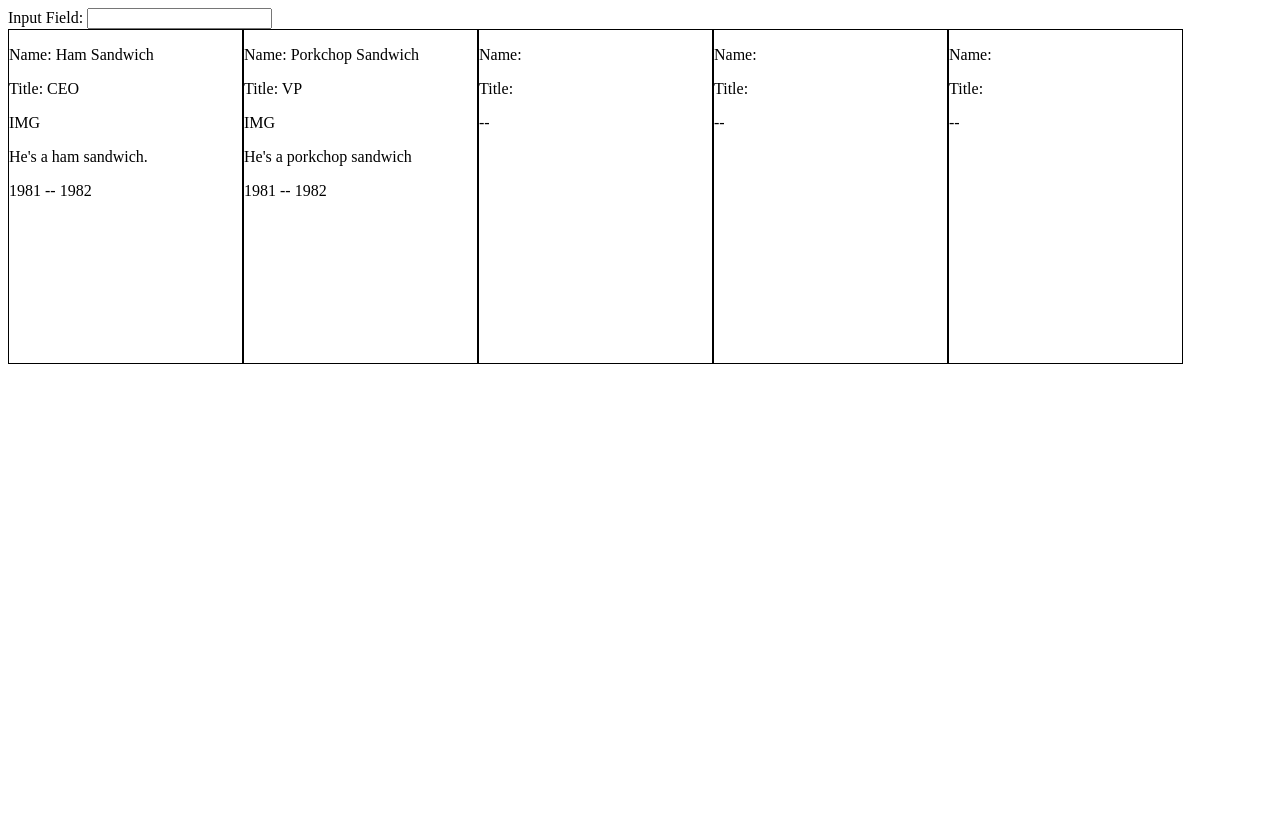
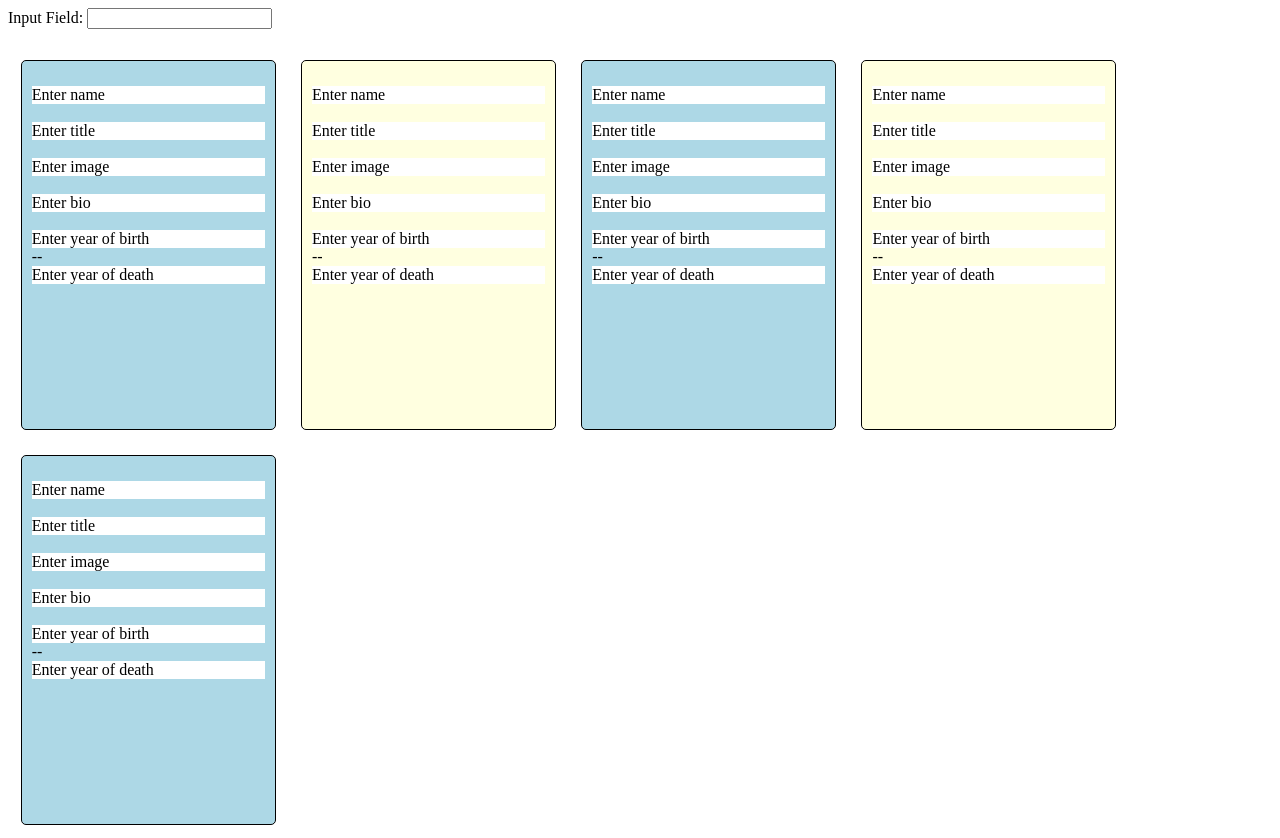
Before and after one commit to hiattcollins/Ex-2SPA-EvntListn-3-WYSIWYG, a plain HTML site: page index.html in a window 1280 px wide. Before the commit the page ends 800 px from the top, so only its background shows below. Drawn offline with Linux system fonts and the light colour scheme.

Commit message:
functions working and requirements met - code needs cleanup

```diff
--- a/index.html
+++ b/index.html
@@ -6,13 +6,9 @@
 	</head>
 	<body>
 		<label for="inputField">Input Field:</label>
-		<input type="text" name="inputField" id="inputField">
+		<input type="text" name="inputField" id="inputField"><br><br>
 
-		<div id="outputEl">
-
-
-		</div>
-		<span></span>
+		<section id="outputEl"></section>
 
 		<script type="text/javascript" src="wysiwyg.js"></script>
 	</body>
--- a/wysiwyg.css
+++ b/wysiwyg.css
@@ -1,6 +1,30 @@
-.person__container {
+.yellowBackground {
+	background-color: lightyellow;
 	width: 233px;
 	height: 333px;
 	border: 1px black solid;
+	border-radius: 5px;
+	margin: 1%;
+	padding: 25px 10px 10px 10px;
 	float: left;
 }
+
+.blueBackground {
+	background-color: lightblue;
+	width: 233px;
+	height: 333px;
+	border: 1px black solid;
+	border-radius: 5px;
+	margin: 1%;
+	padding: 25px 10px 10px 10px;
+	float: left;
+}
+
+.selectedField {
+	border: 2px dotted red;
+}
+
+person div {
+	width: 100%;
+	background-color: white;
+}
--- a/wysiwyg.js
+++ b/wysiwyg.js
@@ -3,57 +3,57 @@ console.log("wysiwyg.js");
 
 let coolCats = [
 {
-	title: "CEO",
-	name: "Ham Sandwich",
-	bio: "He's a ham sandwich.",
-	image: "IMG",
+	title: "Enter title",
+	name: "Enter name",
+	bio: "Enter bio",
+	image: "Enter image",
 	lifespan: {
-		birth: "1981",
-		death: "1982"
+		birth: "Enter year of birth",
+		death: "Enter year of death"
 	}
 },
 
 {
-	title: "VP",
-	name: "Porkchop Sandwich",
-	bio: "He's a porkchop sandwich",
-	image: "IMG",
+	title: "Enter title",
+	name: "Enter name",
+	bio: "Enter bio",
+	image: "Enter image",
 	lifespan: {
-		birth: "1981",
-		death: "1982"
+		birth: "Enter year of birth",
+		death: "Enter year of death"
 	}
 },
 
 {
-	title: "",
-	name: "",
-	bio: "",
-	image: "",
+	title: "Enter title",
+	name: "Enter name",
+	bio: "Enter bio",
+	image: "Enter image",
 	lifespan: {
-		birth: "",
-		death: ""
+		birth: "Enter year of birth",
+		death: "Enter year of death"
 	}
 },
 
 {
-	title: "",
-	name: "",
-	bio: "",
-	image: "",
+	title: "Enter title",
+	name: "Enter name",
+	bio: "Enter bio",
+	image: "Enter image",
 	lifespan: {
-		birth: "",
-		death: ""
+		birth: "Enter year of birth",
+		death: "Enter year of death"
 	}
 },
 
 {
-	title: "",
-	name: "",
-	bio: "",
-	image: "",
+	title: "Enter title",
+	name: "Enter name",
+	bio: "Enter bio",
+	image: "Enter image",
 	lifespan: {
-		birth: "",
-		death: ""
+		birth: "Enter year of birth",
+		death: "Enter year of death"
 	}
 }
 
@@ -61,30 +61,50 @@ let coolCats = [
 
 console.log("coolCats", coolCats);
 
+
+
 // example code
 var counter = 0;
+var backgroundColor;
 var outputEl = document.getElementById("outputEl");
+var toModify;
+
 for (; counter < 5; counter++) {
   // Give each person element a unique identifier
-  outputEl.innerHTML += `<div class="person__container" id="person--${counter}">
-							<person>
+
+  if (((counter + 1) % 2) === 0) {
+  	backgroundColor = "yellowBackground";
+  	console.log("backgroundColor", backgroundColor);
+  } else {
+  	backgroundColor = "blueBackground";
+  	console.log("backgroundColor", backgroundColor);
+  }
+
+
+  outputEl.innerHTML += `<person class=${backgroundColor} id="${counter}">
 							  <header>
-							  	<p class="person__name">Name: ${coolCats[counter].name}</p>
-							  	<p class="person__title">Title: ${coolCats[counter].title}</p></header>
+							  	<div class="name">${coolCats[counter].name}</div>
+							  	<br>
+							  	<div class="title">${coolCats[counter].title}</div>
+							  	<br>
+							  </header>
 							  <section>
-							  	<p class="person__image">${coolCats[counter].image}</p>
-							  	<p class="person__bio">${coolCats[counter].bio}</p>
+							  	<div class="image">${coolCats[counter].image}
+							  	</div>
+							  	<br>
+							  	<div class="bio">${coolCats[counter].bio}</span>
+							  	</div>
+							  	<br>
 							  </section>
 							  <footer>
-							  	<span class="birth__year">${coolCats[counter].lifespan.birth} -- </span>
-							  	<span class="death__year">${coolCats[counter].lifespan.death}</span>
+							  	<div class="lifespan.birth">${coolCats[counter].lifespan.birth}</div><span>  --  </span>
+							  	<div class="lifespan.death">${coolCats[counter].lifespan.death}</div>
 							  </footer>
-							</person>
-  						</div>`;
+						</person>`;
 }
 
 // Now containerEl will have elements in it
-var containerEl = document.getElementsByClassName("person__container");
+var containerEl = document.getElementsByTagName("PERSON");
 
 // Event listeners are created
 for (var i = 0; i < containerEl.length; i++) {
@@ -95,6 +115,92 @@ for (var i = 0; i < containerEl.length; i++) {
     console.log("event.target.parentElement.parentElement", event.target.parentElement.parentElement);
     console.log("event.target.parentElement.parentElement.parentElement", event.target.parentElement.parentElement.parentElement);
     console.log("event.target.parentElement.parentElement.parentElement.id", event.target.parentElement.parentElement.parentElement.id);
+    console.log("event.target.innerHTML", event.target.innerHTML);
+    console.log("event.target.className", event.target.className);
+    console.log("*** event.target.classList.item(0)", event.target.classList.item(0));
 
+    if (event.target.tagName === "DIV") {
+    	let allInfoHolders = document.getElementsByTagName("DIV");
+    	for (var i = 0; i < allInfoHolders.length; i++) {
+    		allInfoHolders[i].classList.remove("selectedField");
+    	};
+
+
+    	console.log("event.currentTarget", event.currentTarget);
+    	console.log("event.currentTarget.children", event.currentTarget.children);
+    	console.log("event.currentTarget.children.className", event.currentTarget.children.className);
+
+    	// event.target.classList.toggle("infoHolder");
+    	event.target.classList.add("selectedField");
+    	toModify = event.target;
+    	toModifyContainer = event.currentTarget;
+
+    	console.log("toModify", toModify);
+    	document.getElementById("inputField").focus();
+
+    	let inputText = document.getElementById("inputField");
+
+
+		inputText.addEventListener("keyup", function(event) {
+			if (event.keyCode === 13) {
+				if (toModify) {
+					console.log("alert - enter key triggered");
+					console.log("toModify.classList.item(0)", toModify.classList.item(0));
+					let objKey = toModify.classList.item(0);
+					console.log("toModifyContainer.id", toModifyContainer.id);
+					console.log("objKey", objKey);
+					objId =  toModifyContainer.id;
+					console.log("event.target.value", event.target.value);
+					// coolCats[objId].objKey = event.target.value;
+					console.log("coolCats[objId]", coolCats[objId]);
+					console.log("coolCats[objId][objKey]", coolCats[objId][objKey]);
+					coolCats[objId][objKey] = event.target.value;
+					// console.log("toObject", toObject);
+					event.target.value = "";
+					toModify = "";
+
+
+				};
+			} else {
+			console.log("event", event);
+			console.log("event.target", event.target);
+			// console.log("getElementsByClassName('selectedField')", getElementsByClassName('selectedField'));
+			console.log("toModify x2", toModify);
+			console.log("event.target.value", event.target.value);
+			console.log("event.target.innerHTML", event.target.innerHTML);
+			toModify.innerHTML = event.target.value;
+			}
+		});
+    }
   });
 };
+
+document.getElementById("inputField").addEventListener("blur", function() {
+	console.log("event.target.value and event.target on losefocus", event.target.value, event.target);
+
+	if (toModify) {
+		console.log("toModify is not true");
+		let objKey = toModify.classList.item(0);
+		console.log("toModifyContainer.id", toModifyContainer.id);
+		console.log("objKey", objKey);
+		objId =  toModifyContainer.id;
+		console.log("event.target.value", event.target.value);
+		// coolCats[objId].objKey = event.target.value;
+		console.log("coolCats[objId]", coolCats[objId]);
+		console.log("coolCats[objId][objKey]", coolCats[objId][objKey]);
+		coolCats[objId][objKey] = event.target.value;
+
+		event.target.value = "";
+		toModify = "";
+		console.log("alert - focusout triggered");
+	};
+});
+
+
+
+// let inputArea = document.getElementById("keypress-input");
+
+// inputArea.addEventListener("keyup", function(event){
+// 	console.log("event", event);
+// 	saywhat.innerHTML = event.target.value;
+// });
```
